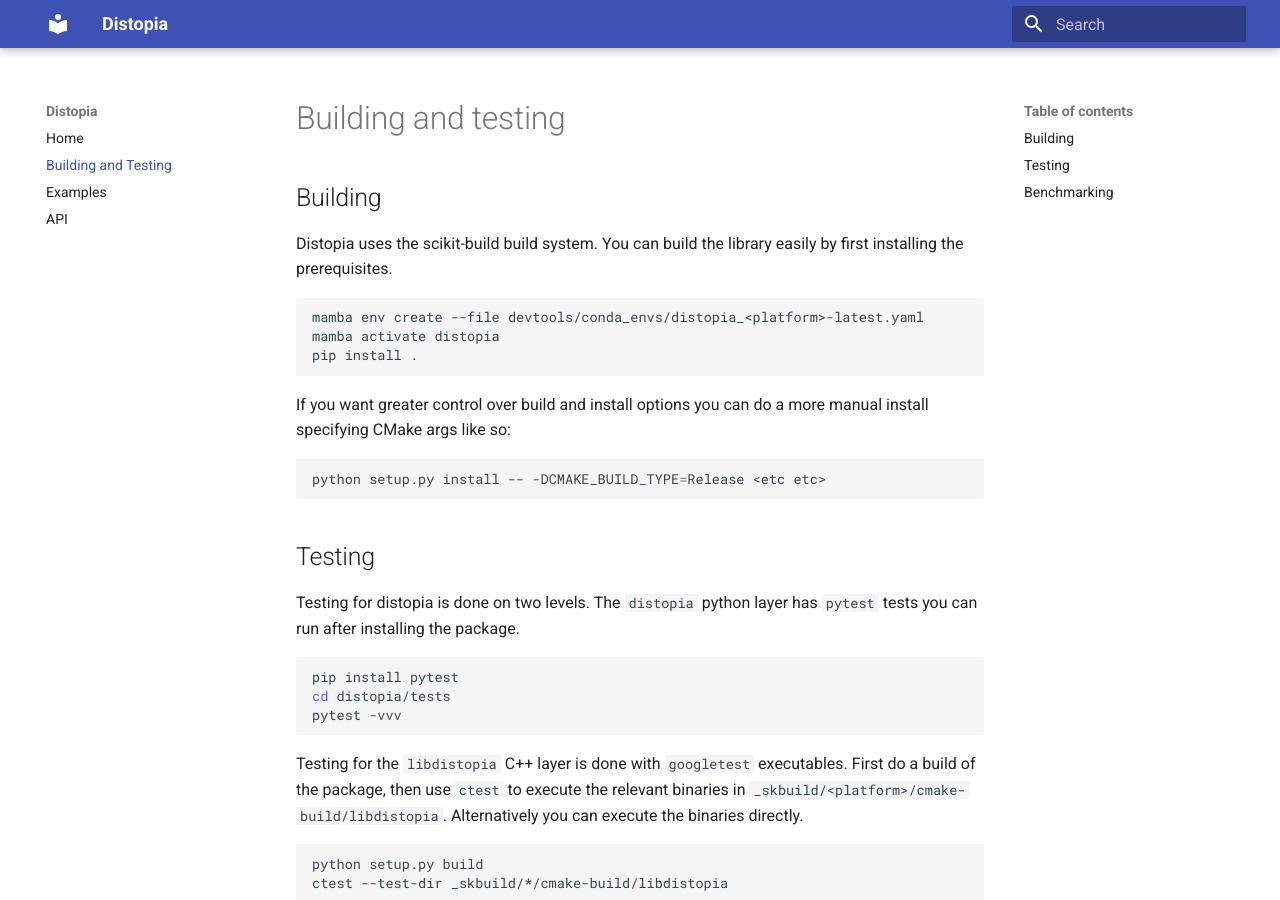
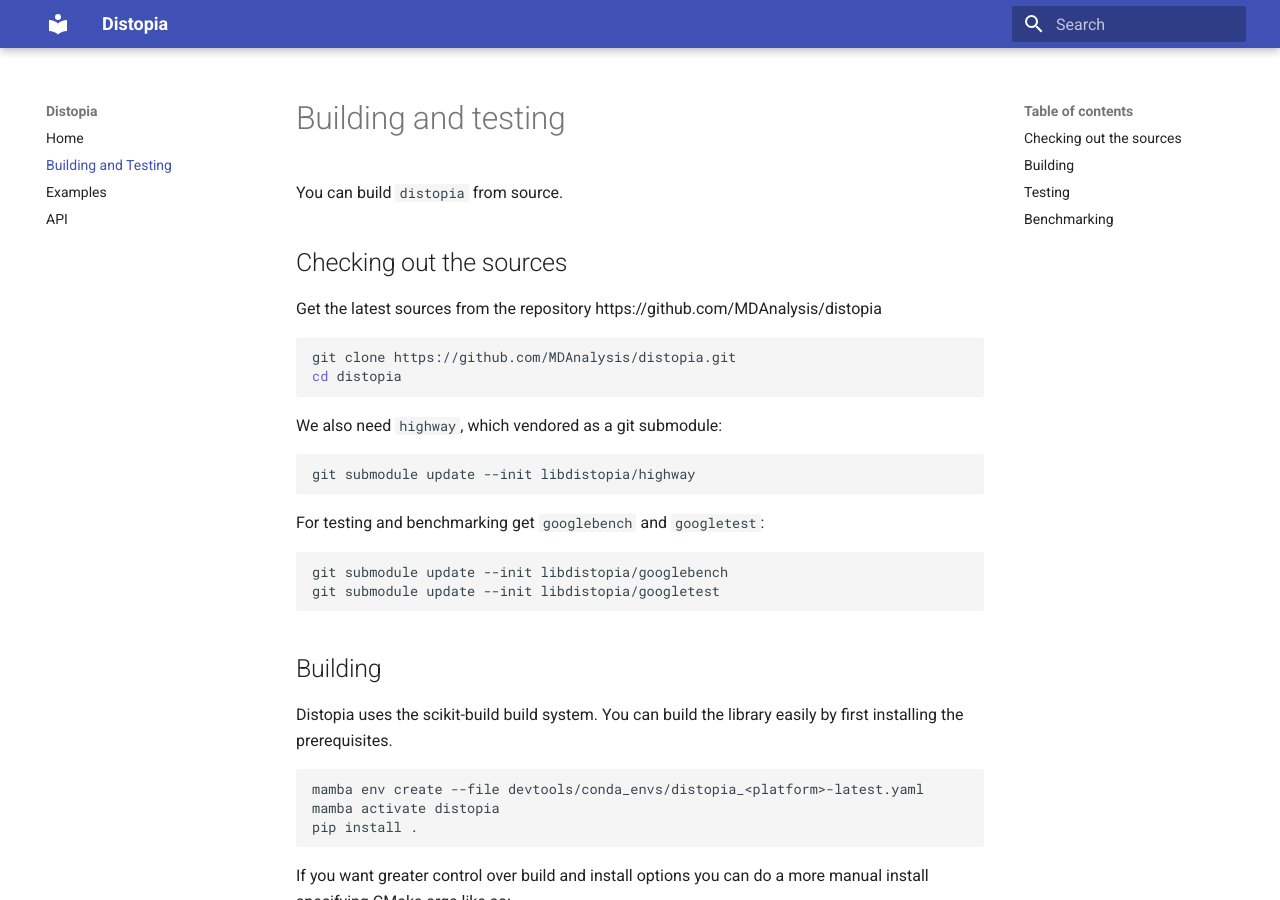
Before and after one commit to MDAnalysis/distopia, an MkDocs documentation site: the page built from docs/docs/building_and_testing.md, in a window 1280 px wide and 900 px high. Built offline with MkDocs 1.6.1 and Material for MkDocs 9.7.7, drawn with Linux system fonts in a browser that asks for light colours.

Commit message:
[docs] get sources and submodules
- update build instructions
- show to get all required sources

````diff
--- a/docs/docs/building_and_testing.md
+++ b/docs/docs/building_and_testing.md
@@ -1,4 +1,25 @@
 # Building and testing
+
+You can build `distopia` from source.
+
+## Checking out the sources
+Get the latest sources from the repository https://github.com/MDAnalysis/distopia
+```bash
+git clone https://github.com/MDAnalysis/distopia.git
+cd distopia
+```
+
+We also need `highway`, which vendored as a git submodule:
+```bash
+git submodule update --init libdistopia/highway
+```
+
+For testing and benchmarking get `googlebench` and `googletest`:
+```bash
+git submodule update --init libdistopia/googlebench
+git submodule update --init libdistopia/googletest
+```
+
 
 ## Building
 
````
